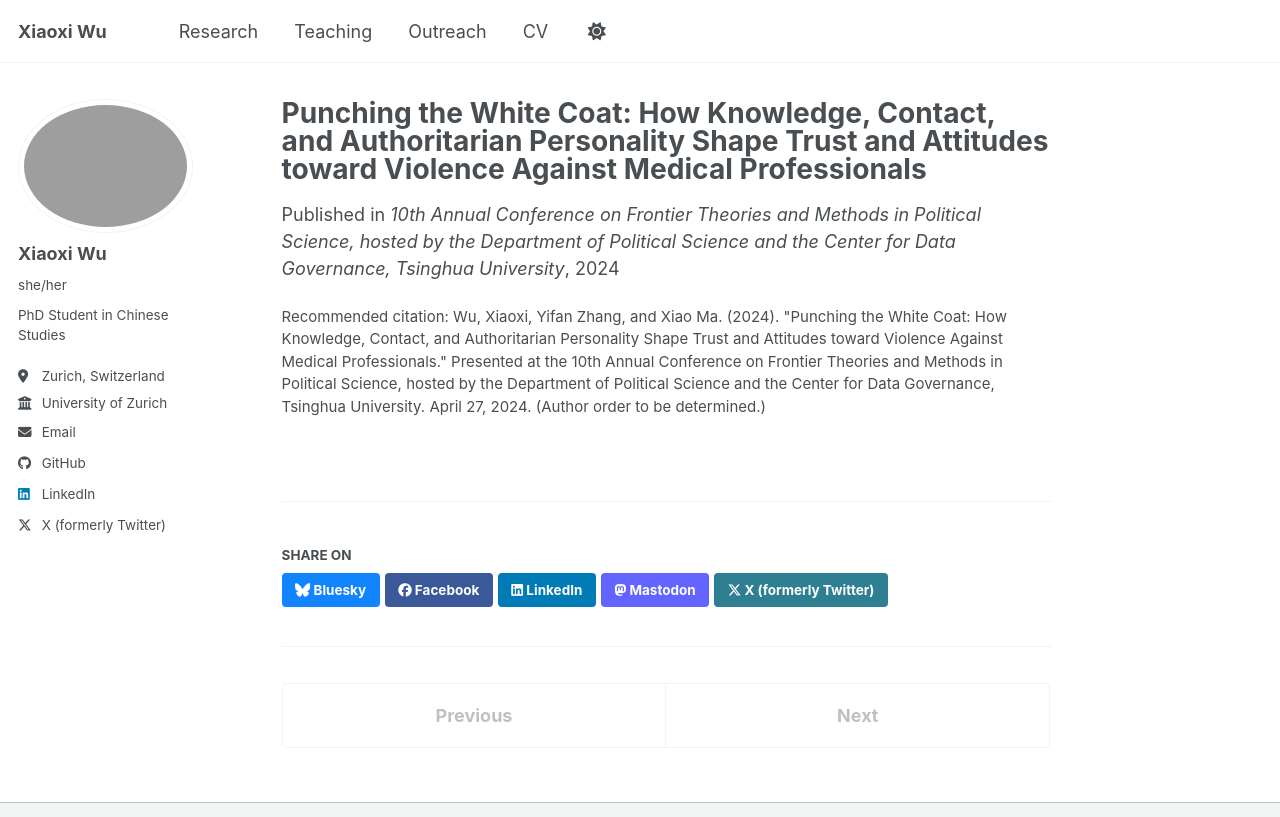
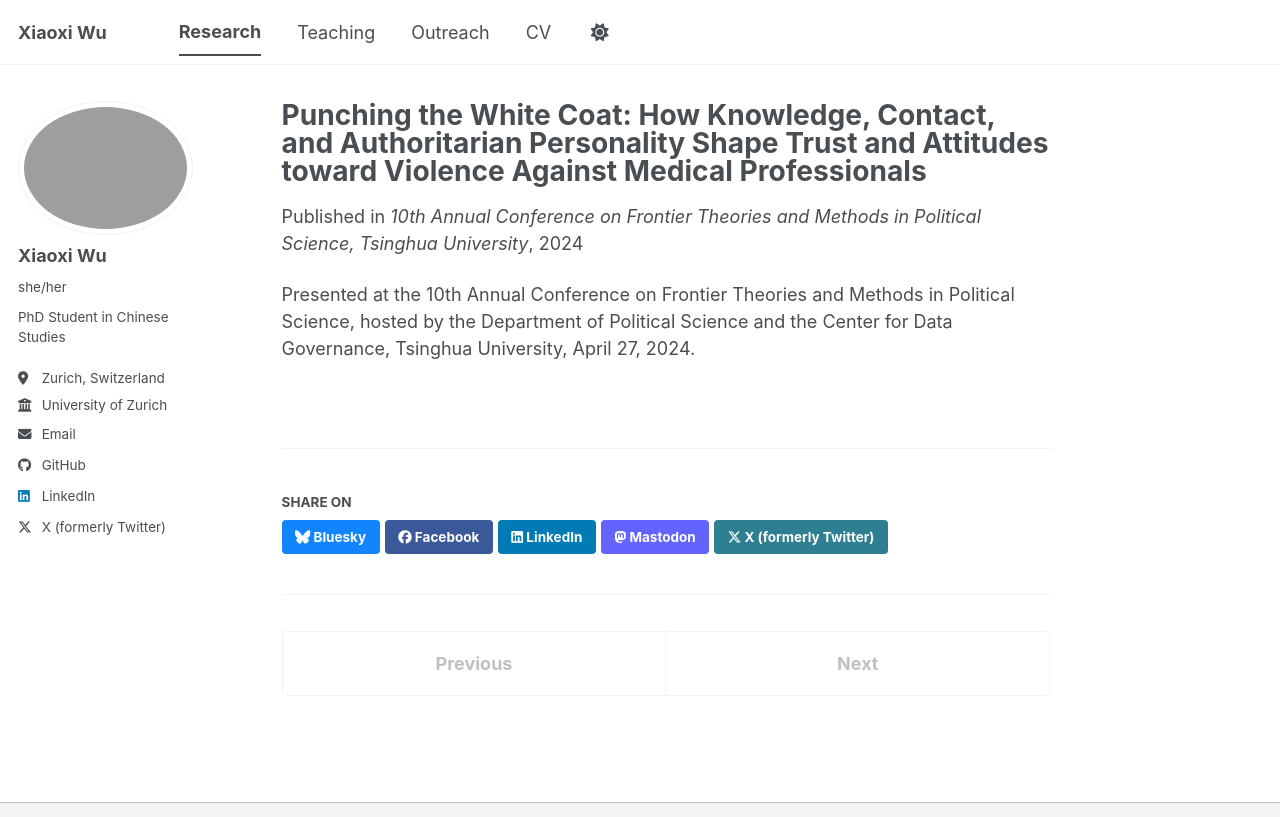
Before and after one commit to wuxiaoxi-xx/wuxiaoxi-xx.github.io, a Jekyll site: the page built from _publications/2024-04-27-doctor-patient-bridge.md, in a window 1280 px wide and 939 px high, cut to the strip 0-817 px from the top of the window. Built offline with Jekyll 4.4.1, drawn with Linux system fonts in a browser that asks for light colours; a script bundle is joined from its source files by our own code; library files that are not in the unit come from our copies.

Commit message:
Update 2024-04-27-doctor-patient-bridge.md

```diff
--- a/_publications/2024-04-27-doctor-patient-bridge.md
+++ b/_publications/2024-04-27-doctor-patient-bridge.md
@@ -2,9 +2,10 @@
 title: "Punching the White Coat: How Knowledge, Contact, and Authoritarian Personality Shape Trust and Attitudes toward Violence Against Medical Professionals"
 collection: publications
 category: conferences
-permalink: /publication/2024-04-27-doctor-patient-bridge
 date: 2024-04-27
-venue: '10th Annual Conference on Frontier Theories and Methods in Political Science, hosted by the Department of Political Science and the Center for Data Governance, Tsinghua University'
+venue: "10th Annual Conference on Frontier Theories and Methods in Political Science, Tsinghua University"
 authors: "Xiaoxi Wu, Yifan Zhang, and Xiao Ma"
-citation: 'Wu, Xiaoxi, Yifan Zhang, and Xiao Ma. (2024). "Punching the White Coat: How Knowledge, Contact, and Authoritarian Personality Shape Trust and Attitudes toward Violence Against Medical Professionals." Presented at the 10th Annual Conference on Frontier Theories and Methods in Political Science, hosted by the Department of Political Science and the Center for Data Governance, Tsinghua University. April 27, 2024. (Author order to be determined.)'
+note: "Author order to be determined."
 ---
+
+Presented at the 10th Annual Conference on Frontier Theories and Methods in Political Science, hosted by the Department of Political Science and the Center for Data Governance, Tsinghua University, April 27, 2024.
```
